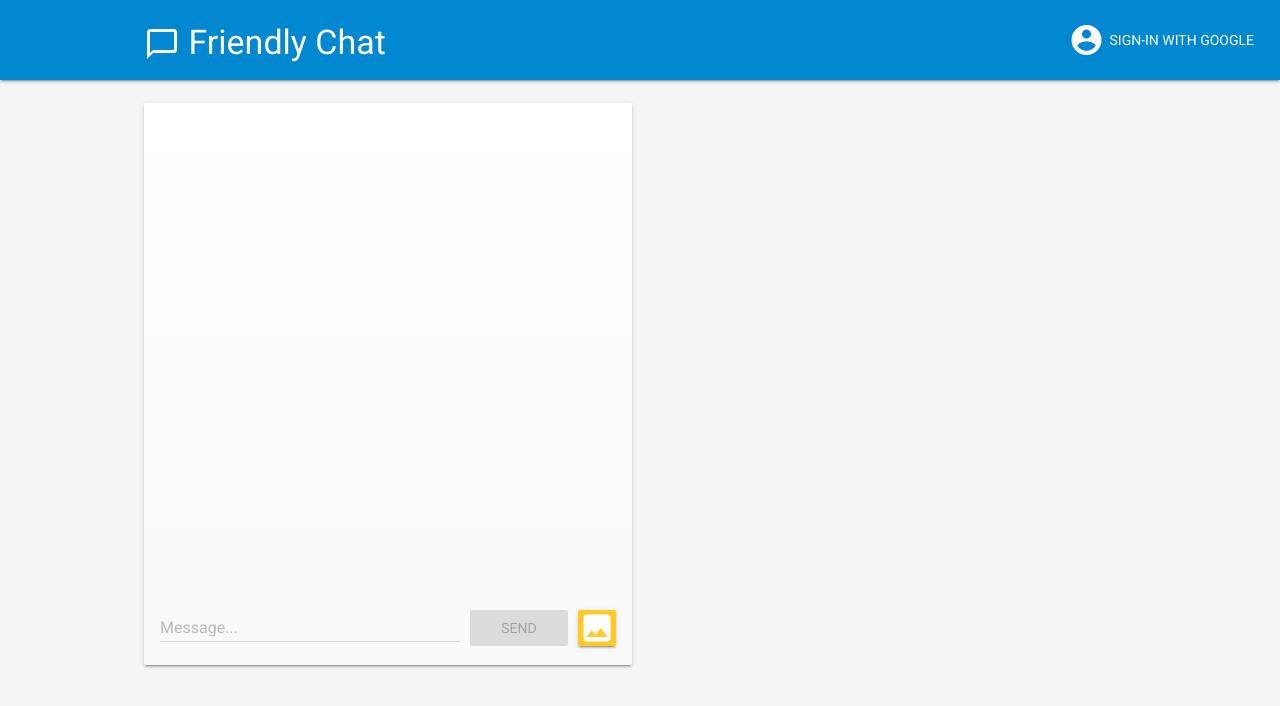
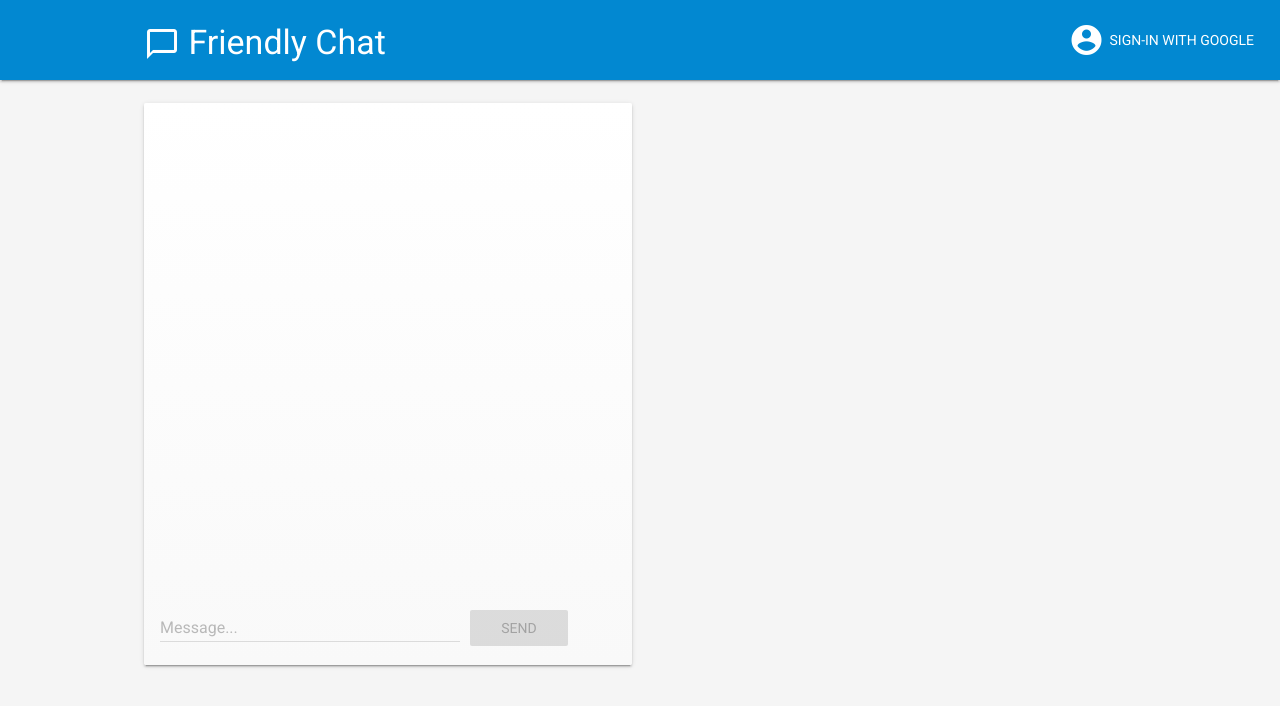
Before and after one commit to alkhani/web-start, a plain HTML site: page index.html in a window 1280 px wide. Drawn offline with nearby package versions, Linux system fonts and the light colour scheme; no server answers.

Commit message:
hide image uploader for now

```diff
--- a/index.html
+++ b/index.html
@@ -91,7 +91,7 @@
           </form>
           <form id="image-form" action="#">
             <input id="mediaCapture" type="file" accept="image/*,capture=camera">
-            <button id="submitImage" title="Add an image" class="mdl-button mdl-js-button mdl-button--raised mdl-js-ripple-effect mdl-color--amber-400 mdl-color-text--white">
+            <button hidden id="submitImage" title="Add an image" class="mdl-button mdl-js-button mdl-button--raised mdl-js-ripple-effect mdl-color--amber-400 mdl-color-text--white">
               <i class="material-icons">image</i>
             </button>
           </form>
```
